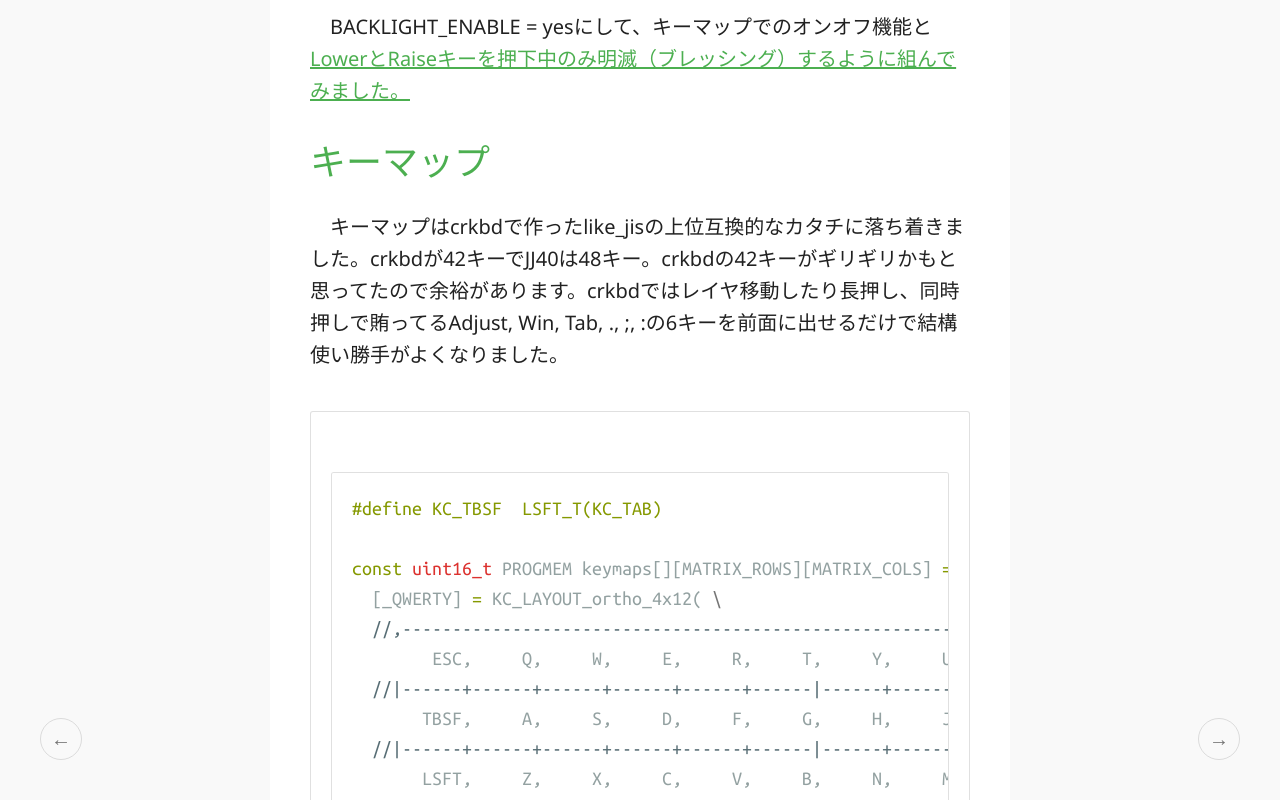
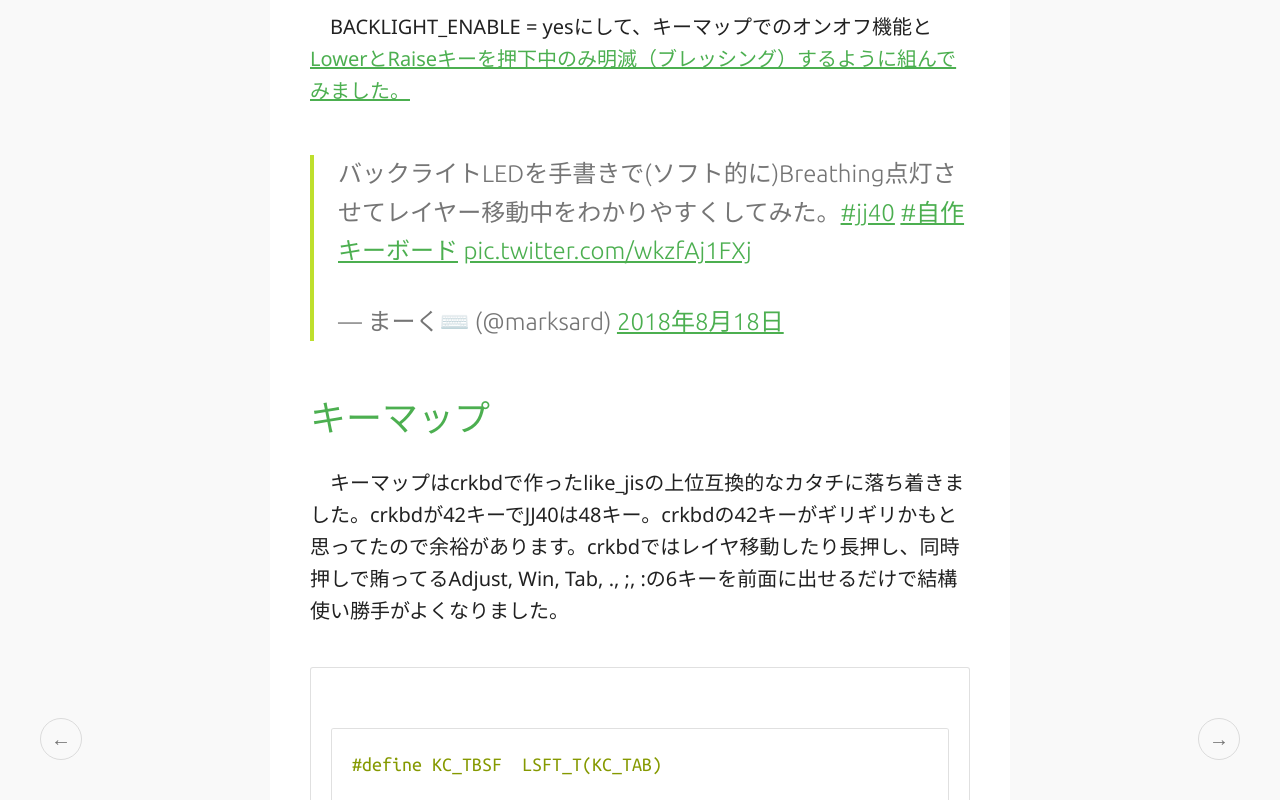
Before and after one commit to marksard/marksard.github.io, a Jekyll site: the page built from _posts/2018-08-22-make-my-jj40.markdown, in a window 1280 px wide and 900 px high, scrolled down 9333 px, cut to the strip 100-900 px from the top of the window. Built offline with Jekyll 4.4.1, drawn with Linux system fonts in a browser that asks for light colours; some web fonts are replaced; comment, search, counter and statistics services are not loaded.

Commit message:
Add Twitter Embeded link

```diff
--- a/_posts/2018-08-22-make-my-jj40.markdown
+++ b/_posts/2018-08-22-make-my-jj40.markdown
@@ -119,6 +119,9 @@ image: 20180818-P8180032.jpg
 
 　BACKLIGHT_ENABLE = yesにして、キーマップでのオンオフ機能と[LowerとRaiseキーを押下中のみ明滅（ブレッシング）するように組んでみました。](https://twitter.com/marksard/status/1030739412257107968)
 
+<blockquote class="twitter-tweet" data-lang="ja"><p lang="ja" dir="ltr">バックライトLEDを手書きで(ソフト的に)Breathing点灯させてレイヤー移動中をわかりやすくしてみた。<a href="https://twitter.com/hashtag/jj40?src=hash&amp;ref_src=twsrc%5Etfw">#jj40</a> <a href="https://twitter.com/hashtag/%E8%87%AA%E4%BD%9C%E3%82%AD%E3%83%BC%E3%83%9C%E3%83%BC%E3%83%89?src=hash&amp;ref_src=twsrc%5Etfw">#自作キーボード</a> <a href="https://t.co/wkzfAj1FXj">pic.twitter.com/wkzfAj1FXj</a></p>&mdash; まーく⌨️ (@marksard) <a href="https://twitter.com/marksard/status/1030739412257107968?ref_src=twsrc%5Etfw">2018年8月18日</a></blockquote>
+<script async src="https://platform.twitter.com/widgets.js" charset="utf-8"></script>
+
 # キーマップ
 
 　キーマップはcrkbdで作ったlike_jisの上位互換的なカタチに落ち着きました。crkbdが42キーでJJ40は48キー。crkbdの42キーがギリギリかもと思ってたので余裕があります。crkbdではレイヤ移動したり長押し、同時押しで賄ってるAdjust, Win, Tab, ., ;, :の6キーを前面に出せるだけで結構使い勝手がよくなりました。
--- a/_posts/2018-10-11-make-the-keyboard-from-PCB2.markdown
+++ b/_posts/2018-10-11-make-the-keyboard-from-PCB2.markdown
@@ -131,6 +131,9 @@ KiCadで作った基板を開いてツールバーの「ネットのハイライ
 
 　スイッチの光り具合は[こんな感じです](https://twitter.com/marksard/status/1049170753541701632)
 
+<blockquote class="twitter-tweet" data-lang="ja"><p lang="ja" dir="ltr">スイッチテスターモード<br>(froggyの点灯コードを拝借しました😁)<br>カチカチ音や感触に加えて動作点の違いが確認できます😎<a href="https://twitter.com/hashtag/ash2enty?src=hash&amp;ref_src=twsrc%5Etfw">#ash2enty</a> <a href="https://twitter.com/hashtag/%E8%87%AA%E4%BD%9C%E3%82%AD%E3%83%BC%E3%83%9C%E3%83%BC%E3%83%89?src=hash&amp;ref_src=twsrc%5Etfw">#自作キーボード</a> <a href="https://t.co/eit4LDU0gU">pic.twitter.com/eit4LDU0gU</a></p>&mdash; まーく⌨️ (@marksard) <a href="https://twitter.com/marksard/status/1049170753541701632?ref_src=twsrc%5Etfw">2018年10月8日</a></blockquote>
+<script async src="https://platform.twitter.com/widgets.js" charset="utf-8"></script>
+
 ![img](/assets/photos/20181007-PA070001.jpg)
 
 ## 不具合
@@ -209,6 +212,9 @@ uint8_t matrix_master_scan(void) {
 
 ## まとめ
 
+<blockquote class="twitter-tweet" data-lang="ja"><p lang="ja" dir="ltr">〽（庵点） <a href="https://t.co/PNEI7LhmlL">pic.twitter.com/PNEI7LhmlL</a></p>&mdash; まーく⌨️ (@marksard) <a href="https://twitter.com/marksard/status/1031535419983187968?ref_src=twsrc%5Etfw">2018年8月20日</a></blockquote>
+<script async src="https://platform.twitter.com/widgets.js" charset="utf-8"></script>
+
 　[8月中旬あたり](https://twitter.com/marksard/status/1031535419983187968)からなんとなく作ってみたいなと思いはじめて下調べしたりKiCad学習したりしてここまでたどり着きました。とりあえずカタチになって良かったです。
 　ハードウェア的に修正しないといけない個所は何点かありますが（ベタアースの足りない箇所、配線キレイにしたいetc...）、ここまで出来たらあとは応用だなと感じたのでレイアウトを変えたりキー数を増減したりで楽しめるなと思いました。最初に48キーのものを作りたいと書きましたけど、3Dプリントの筐体作ってエルゴノミックなデザインのものにも興味が…
 
```
